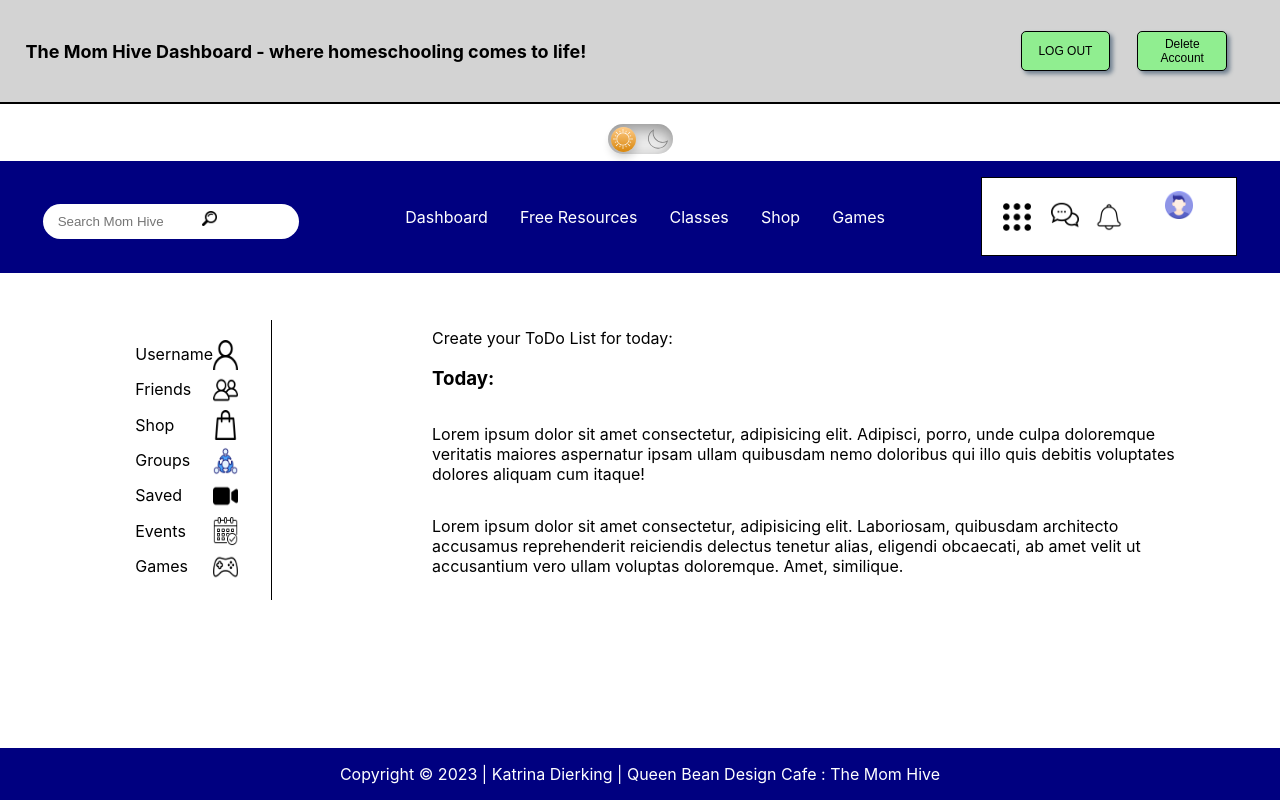
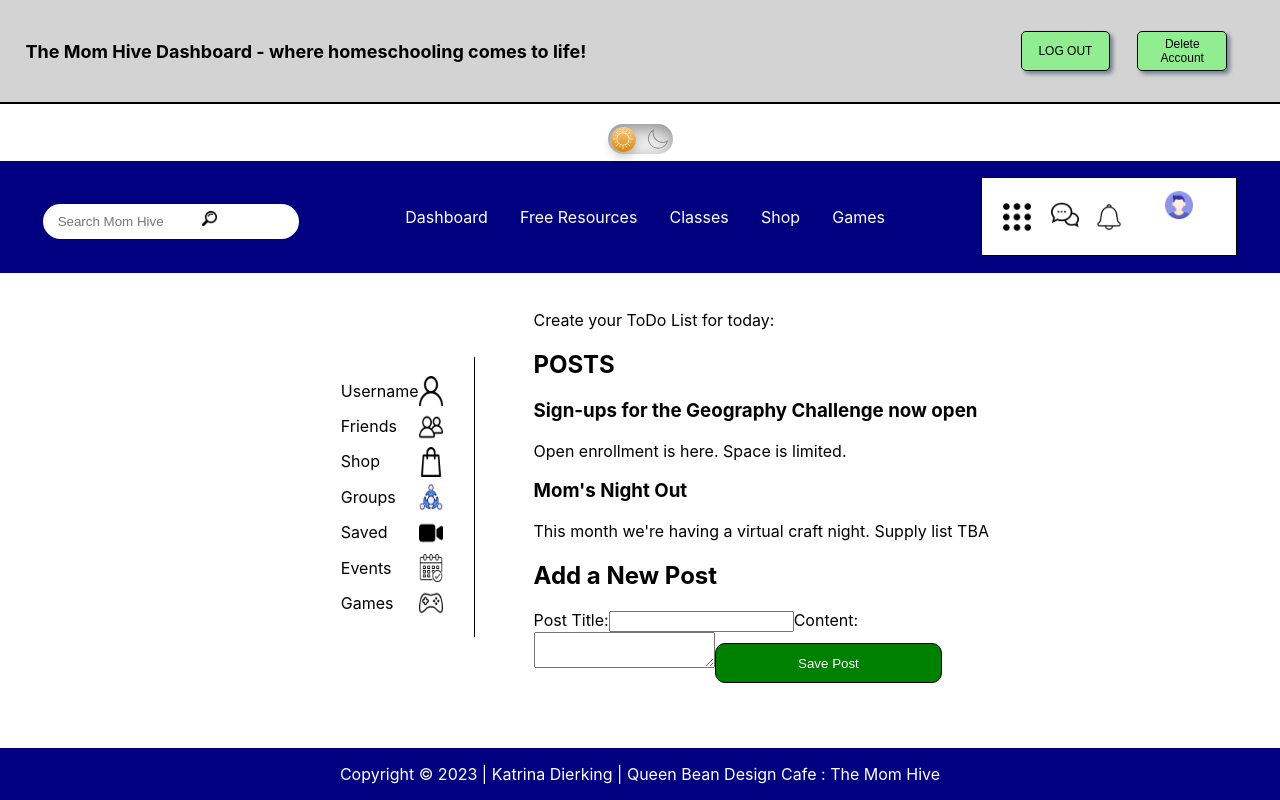
Before and after one commit to Katrina-Dierking/hs-mom-hive, a React (Create React App) app: page /dashboard in a window 1280 px wide. Built offline with nearby package versions, Linux system fonts and the light colour scheme.

Commit message:
add post form

```diff
--- a/src/app/store.js
+++ b/src/app/store.js
@@ -1,10 +1,12 @@
 import { configureStore } from "@reduxjs/toolkit";
 import resourcesReducer from '../features/resources/resourcesSlice'
 import userReducer from '../features/user/userSlice'
+import postsReducer from '../features/posts/postsSlice'
 
 export const store =configureStore({
     reducer: {
         resource:resourcesReducer,
-        user: userReducer
+        user: userReducer,
+        posts: postsReducer
     }
 })
--- /dev/null
+++ b/src/features/posts/AddPostForm.js
@@ -0,0 +1,81 @@
+import React, {useState} from 'react'
+import { useDispatch} from "react-redux";
+import './posts.scss'
+
+import { postAdded } from "./postsSlice";
+// import { selectAllUsers } from "../user/userSlice";
+
+const AddPostForm = () => {
+
+     const dispatch = useDispatch();
+
+     const [title, setTitle] = useState("");
+     const [content, setContent] = useState("");
+    //  const [userId, setUserId] = useState("");
+
+    //  const users = useSelector(selectAllUsers);
+
+     const onTitleChanged = (e) => setTitle(e.target.value);
+     const onContentChanged = (e) => setContent(e.target.value);
+    //  const onAuthorChanged = (e) => setUserId(e.target.value);
+
+     const onSavePostClicked = () => {
+       if (title && content) {
+         dispatch(
+            postAdded(title, content)
+         )
+         setTitle("");
+         setContent("");
+       }
+     };
+
+    //  const canSave = Boolean(title) && Boolean(content) && Boolean(userId);
+
+    //  const usersOptions = users.map((user) => (
+    //    <option key={user.id} value={user.id}>
+    //      {user.name}
+    //    </option>
+    //  ));
+
+
+    return (
+        <section className="postForm">
+            <h2>Add a New Post</h2>
+            <form>
+                <label htmlFor="postTitle">Post Title:</label>
+
+                <input
+                type="text"
+                id="postTitle"
+                name="postTitle"
+                value={title}
+                onChange={onTitleChanged}
+                />
+
+                <label htmlFor="postContent">Content:</label>
+
+                <textarea
+                id="postContent"
+                name="postContent"
+                value={content}
+                onChange={onContentChanged}
+                />
+
+                <button
+                    type="button"
+                    onClick={onSavePostClicked}
+                >
+                    Save Post
+                </button>
+
+            </form>
+        </section>
+    );
+}
+
+        export default AddPostForm
+        // <label htmlFor="postAuthor">Author:</label>
+        // <select id="postAuthor" value={userId} onChange={onAuthorChanged}>
+        // <option value=""></option>
+        // {usersOptions}
+        // </select>
--- /dev/null
+++ b/src/features/posts/PostsList.js
@@ -0,0 +1,23 @@
+import { useSelector } from 'react-redux'
+import { selectAllPosts } from './postsSlice'
+import React from 'react'
+
+
+const PostsList = () => {
+    const posts = useSelector(selectAllPosts)
+
+    const renderedPosts = posts.map(post => (
+        <article key={post.id}>
+            <h3>{post.title}</h3>
+            <p>{post.content.substring(0,100)}</p>
+        </article>
+    ))
+  return (
+    <section className='PostsList'>
+        <h2>POSTS</h2>
+        {renderedPosts}
+    </section>
+  )
+}
+
+export default PostsList
--- /dev/null
+++ b/src/features/posts/postsSlice.js
@@ -0,0 +1,41 @@
+import { createSlice, nanoid } from "@reduxjs/toolkit";
+
+
+const initialState = [
+  {
+    id: 1,
+    title: "Sign-ups for the Geography Challenge now open",
+    content: "Open enrollment is here. Space is limited.",
+  },
+  {
+    id: 2,
+    title: "Mom's Night Out",
+    content: "This month we're having a virtual craft night. Supply list TBA",
+  },
+];
+
+const postsSlice = createSlice({
+  name: "posts",
+  initialState,
+  reducers: {
+    postAdded: {
+        reducer(state,action) {
+            //toolkit allows for new state underneath in createSlice rather than spreading it in
+            state.push(action.payload)
+        },
+        prepare(title, content) {
+            return {
+                payload: {
+                    id: nanoid(),
+                    title,
+                    content
+                }
+            }
+        }
+    }
+  },
+});
+
+export const selectAllPosts = (state) => state.posts;
+export const {postAdded}= postsSlice.actions;
+export default postsSlice.reducer;
--- a/src/features/user/userSlice.js
+++ b/src/features/user/userSlice.js
@@ -1,38 +1,30 @@
 
-import axios from 'axios'
-import {createSlice, createAsyncThunk} from '@reduxjs/toolkit'
+// import axios from 'axios'
+import {createSlice} from '@reduxjs/toolkit'
 
-const initialState = {
-    loading: false,
-    users: [],
-    error: ''
-}
+const initialState =
+  [
+      {id: 1, name: 'Katrina Dierking'},
+      {id: 2, name: 'Bobbi Wampler'},
+      {id: 3, name: 'Ashley King'}
+  ]
 
-export const fetchUsers = createAsyncThunk('user/fetchUsers', () => {
-  return axios
-    .get ('')
-    .then(res => res.data)
-})
+
+
+// add users to API then use fetchUsers
+
+// export const fetchUsers = createAsyncThunk('user/fetchUsers', () => {
+//   return axios
+//     .get ('')
+//     .then(res => res.data)
+// })
 
 
 const userSlice = createSlice({
-  name:'user',
+  name:'users',
   initialState,
-  extraReducers: builder => {
-    builder.addCase(fetchUsers.pending, state => {
-      state.loading = true
-    })
-    builder.addCase(fetchUsers.fulfilled, (state, action) => {
-      state.loading = false
-      state.users = action.payload
-      state.error = ''
-    })
-    builder.addCase(fetchUsers.rejected, (state, action) => {
-      state.loading= false
-      state.users = []
-      state.error = action.error.message
-    })
-  }
+  reducers: {}
 })
 
+export const selectAllUsers = (state) => state.users;
 export default userSlice.reducer
--- a/src/views/dashboard/Dashboard.js
+++ b/src/views/dashboard/Dashboard.js
@@ -13,6 +13,8 @@
 import games from '../../assets/images/console.png'
 import ModeToggler from '../../components/darkmode/ModeToggler'
 import ToDo from '../../components/todos/ToDo'
+import PostsList from '../../features/posts/PostsList'
+import AddPostForm from '../../features/posts/AddPostForm'
 
 
 
@@ -78,25 +80,8 @@
         </aside>
         <section className="feed">
         <ToDo />
-          <div>
-            <h3>Today:</h3>
-            <p>
-              Lorem ipsum dolor sit amet consectetur, adipisicing elit.
-              Adipisci, porro, unde culpa doloremque veritatis maiores
-              aspernatur ipsam ullam quibusdam nemo doloribus qui illo quis
-              debitis voluptates dolores aliquam cum itaque!
-            </p>
-          </div>
-
-          <div>
-            <p>
-              Lorem ipsum dolor sit amet consectetur, adipisicing elit.
-              Laboriosam, quibusdam architecto accusamus reprehenderit
-              reiciendis delectus tenetur alias, eligendi obcaecati, ab amet
-              velit ut accusantium vero ullam voluptas doloremque. Amet,
-              similique.
-            </p>
-          </div>
+         <PostsList />
+         <AddPostForm />
         </section>
 
       </section>
```
Also changed, not shown: src/features/user/User.js (+25 -25 lines), src/features/posts/posts.scss (added), src/index.css (line endings or trailing spaces).
